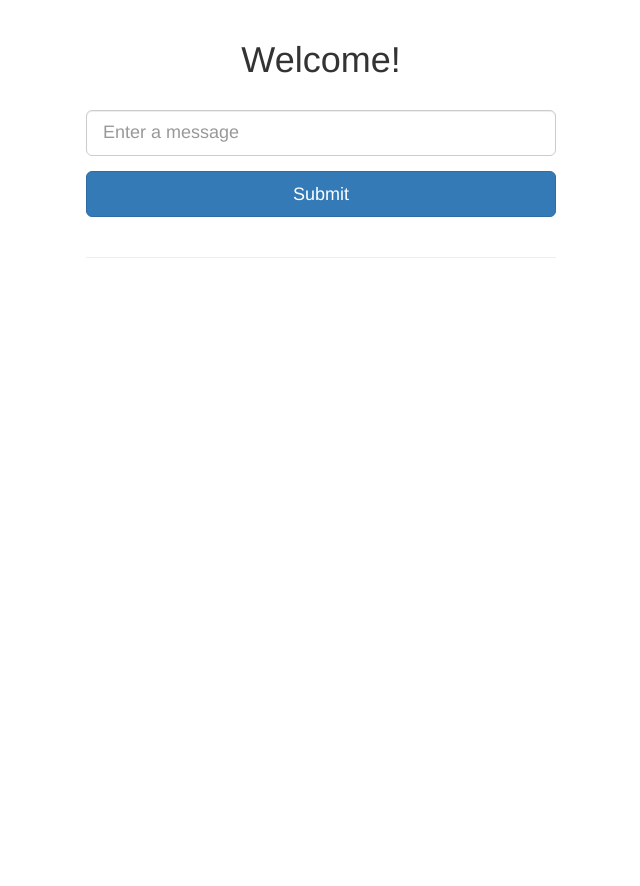
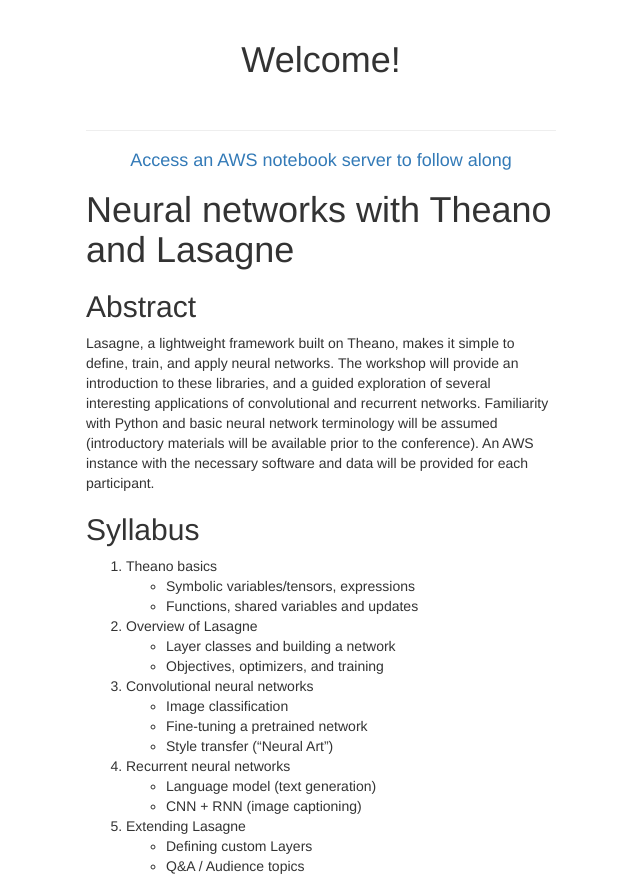
Before and after one commit to ebenolson/pydata-draft, a Flask app: page / in a window 1280 px wide. Shown: the whole page, without its empty margins (319-959 px from the left). Before the commit the page ends 258 px from the top, so only its background shows below. Run offline with Flask 2, Linux system fonts and the light colour scheme; data that the repository does not hold is empty; some libraries are stand-ins or nearby versions.

Commit message:
update landingpage

```diff
--- a/landingpage/web/app.py
+++ b/landingpage/web/app.py
@@ -19,14 +19,20 @@ from models import *
 
 @app.route('/')
 def index():
-    ips = IP.query.order_by(IP.date_posted.desc()).all()
-    return render_template('index.html', posts=ips)
+    return render_template('index.html')
 
 
 @app.route('/allips')
 def allips():
     ips = IP.query.order_by(IP.date_posted.desc()).all()
     return render_template('allips.html', ips=ips)
+
+
+@app.route('/removeallips')
+def removeallips():
+    IP.query.delete()
+    db.session.commit()
+    return redirect('/')
 
 
 @app.route('/addip', methods=['POST'])
--- a/landingpage/web/templates/index.html
+++ b/landingpage/web/templates/index.html
@@ -7,21 +7,34 @@
 </div>
 
 <br>
-
-<form action="/" method="POST">
-  <div class="form-group">
-    <input name="text" class="form-control input-lg" type="text" placeholder="Enter a message" required>
-  </div>
-  <input type="submit" class="btn btn-primary btn-lg btn-block" value="Submit">
-</form>
-
-<br>
 <hr>
 
-<div>
-  {% for post in posts %}
-    <h4 class="well"><strong>{{post.ip}} - {{post.used}}</strong> - <em>{{post.date_posted.strftime('%Y-%m-%d')}}</em></h4>
-  {% endfor %}
+<div class="text-center">
+  <h4><a href="{{ url_for('notebook') }}">Access an AWS notebook server to follow along</a></h4>
 </div>
 
+<h1 id="neural-networks-with-theano-and-lasagne">Neural networks with Theano and Lasagne</h1>
+<h2 id="abstract">Abstract</h2>
+<p>Lasagne, a lightweight framework built on Theano, makes it simple to define, train, and apply neural networks. The workshop will provide an introduction to these libraries, and a guided exploration of several interesting applications of convolutional and recurrent networks. Familiarity with Python and basic neural network terminology will be assumed (introductory materials will be available prior to the conference). An AWS instance with the necessary software and data will be provided for each participant.</p>
+<h2 id="syllabus">Syllabus</h2>
+<ol>
+<li>Theano basics <br>
+<ul><li>Symbolic variables/tensors, expressions</li>
+<li>Functions, shared variables and updates</li></ul></li>
+<li>Overview of Lasagne <br>
+<ul><li>Layer classes and building a network</li>
+<li>Objectives, optimizers, and training</li></ul></li>
+<li>Convolutional neural networks <br>
+<ul><li>Image classification</li>
+<li>Fine-tuning a pretrained network</li>
+<li>Style transfer (“Neural Art”)</li></ul></li>
+<li>Recurrent neural networks <br>
+<ul><li>Language model (text generation)</li>
+<li>CNN + RNN (image captioning)</li></ul></li>
+<li>Extending Lasagne <br>
+<ul><li>Defining custom Layers</li>
+<li>Q&amp;A / Audience topics</li></ul></li>
+</ol>
+
+
 {% endblock %}
```
